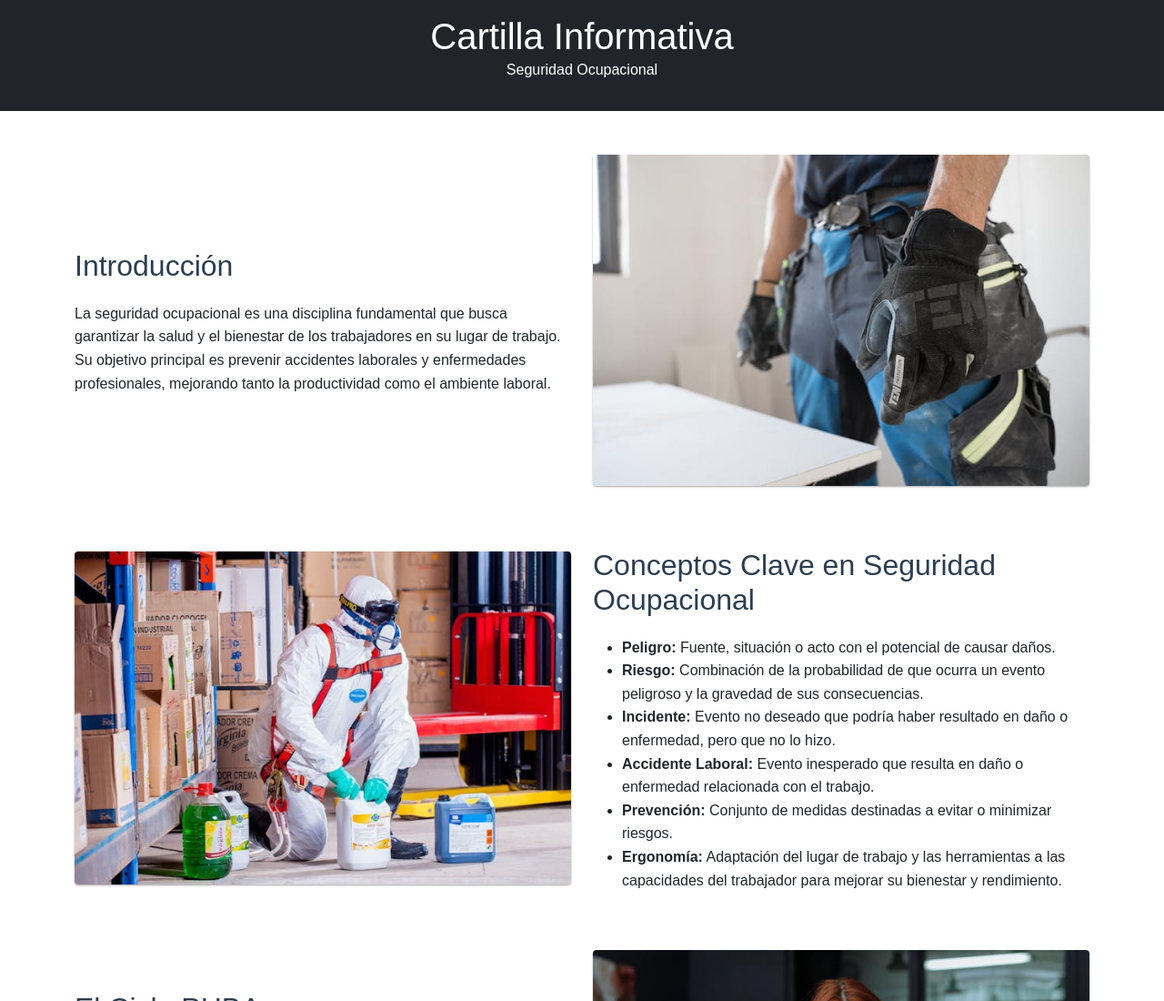
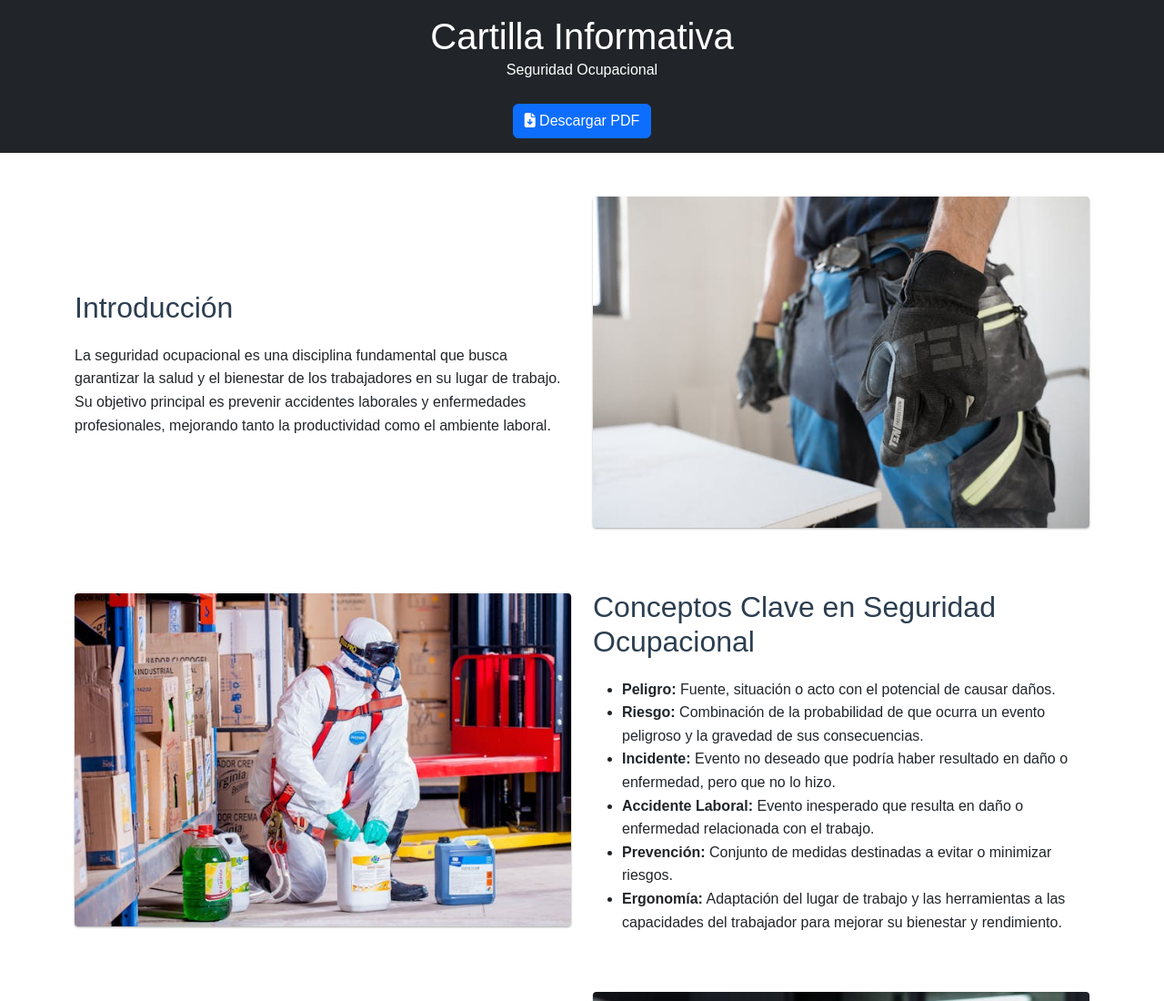
Before and after one commit to diazEmanuel21/cartilla-informativa-app, a plain HTML site: page index.html in a window 1280 px wide. Shown: the top 1100 px of the page at 91% size. Drawn offline with nearby package versions, Linux system fonts and the light colour scheme.

Commit message:
add btn pdf download

```diff
--- a/index.html
+++ b/index.html
@@ -52,6 +52,9 @@
     <header class="bg-dark text-white text-center py-3">
         <h1 class="mb-0">Cartilla Informativa</h1>
         <p>Seguridad Ocupacional</p>
+        <a href="docs/doc.pdf" class="btn btn-primary mt-2" download>
+            <i class="fas fa-file-download"></i> Descargar PDF
+        </a>
     </header>
 
     <main class="container my-5">
```
Also changed, not shown: 1 other file.
